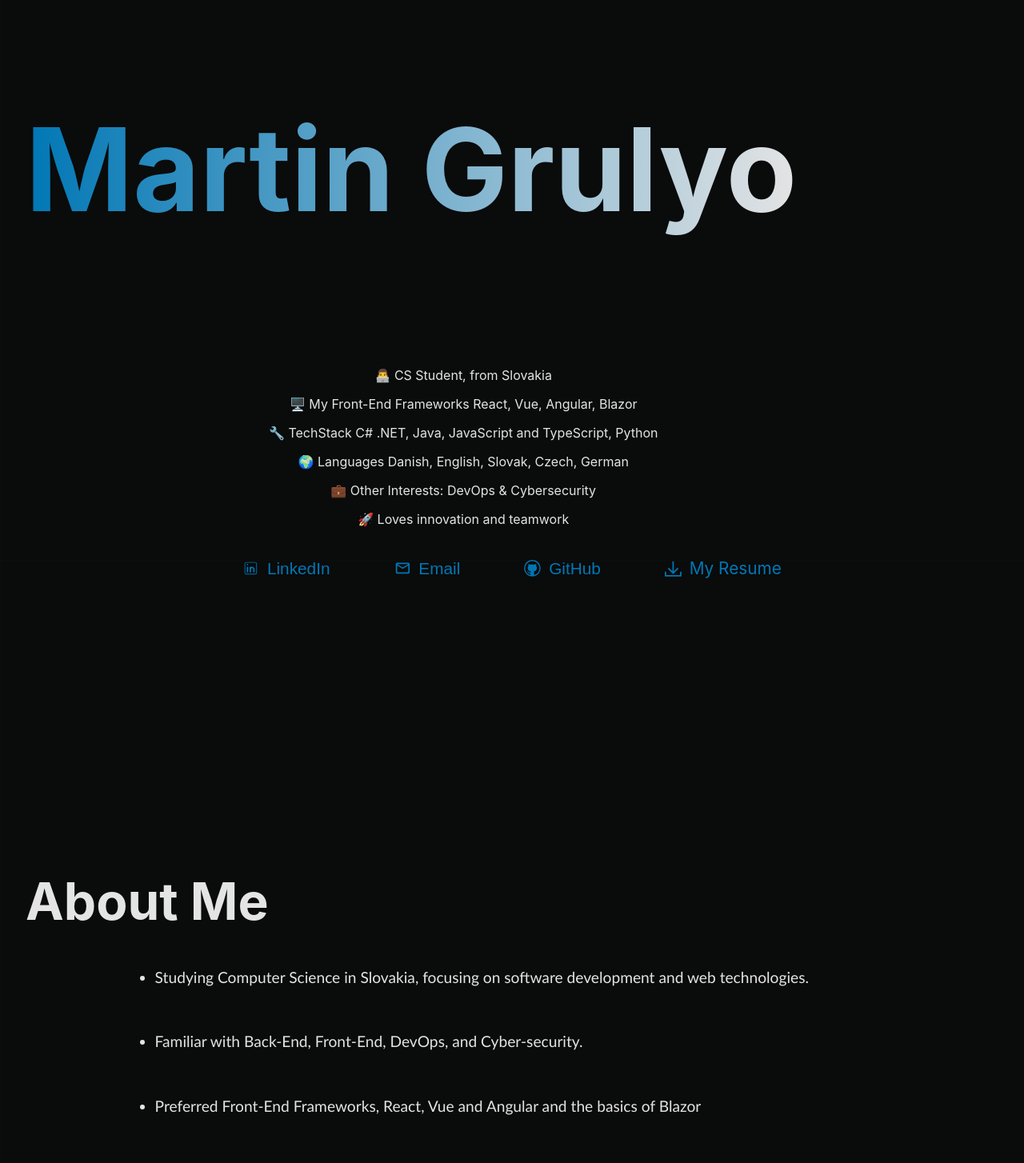
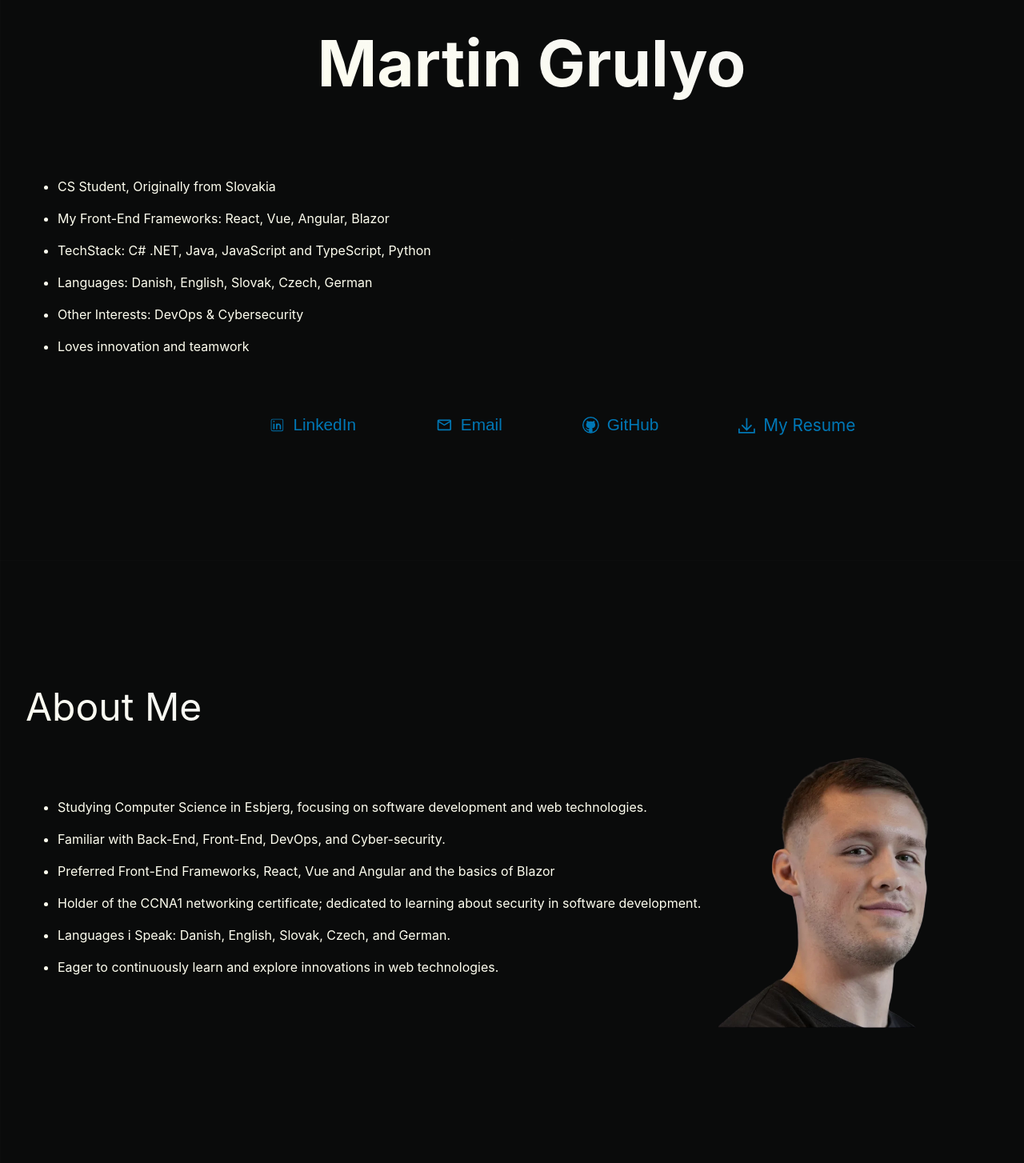
Before and after one commit to mrtng1/PersonalWebsite, a React (Create React App) app: page / in a window 1280 px wide. Shown: the part 100-1554 px from the top of the page at 80% size. Built offline with nearby package versions, Linux system fonts and the light colour scheme.

Commit message:
big changes

```diff
--- a/src/App.css
+++ b/src/App.css
@@ -2,6 +2,60 @@ body, html {
     margin: 0;
     padding: 0;
     overflow-x: hidden;
+}
+
+.headerText {
+    margin-left: 30%;
+    align-items: center;
+    font-weight: bold;
+    font-size: 5em;
+    background: linear-gradient(to bottom left, whitesmoke, #FFFFF0);
+    -webkit-background-clip: text;
+    background-clip: text;
+    color: transparent;
+    display: inline-block;
+}
+
+.subHeaderText {
+    align-items: center;
+    font-size: 3em;
+    margin-right: 20%;
+    padding: 20px 0;
+    background: linear-gradient(to bottom left, whitesmoke, #FFFFF0);
+    -webkit-background-clip: text;
+    background-clip: text;
+    color: transparent;
+    display: inline-block;
+
+}
+
+.aboutMe {
+    color: #FFFFF0;
+    align-items: center;
+}
+
+.headshot {
+    max-width: 350px; /* Make the image smaller */
+    height: auto; /* Maintain aspect ratio */
+    margin-left: 20px; /* Space between image and text */
+}
+
+.aboutMeContent {
+    display: flex;
+    align-items: center; /* Vertically align items in the middle */
+    justify-content: space-between; /* Space between text and image */
+}
+
+.basicText {
+    color: #FFFFF0;
+    align-items: center;
+}
+
+.contactInfo {
+    display: flex;
+    gap: 40px;
+    margin-left: 22.5%;
+    margin-top: 5%;
 }
 
 .main-container {
@@ -9,22 +63,12 @@ body, html {
     flex-direction: column;
     align-items: center;
     min-height: 100vh;
-    padding: 30px 0;
     background-image: radial-gradient(circle at center, rgba(255, 255, 255, 0.005) 0, rgba(255, 255, 255, 0.005) 1px, transparent 1px),
     linear-gradient(to right, rgba(255, 255, 255, 0.01) 1px, transparent 1px),
     linear-gradient(to bottom, rgba(255, 255, 255, 0.01) 1px, transparent 1px);
     background-size: 3.5px 3.5px;
     background-attachment: fixed;
     background-color: #0A0B0B;
-}
-
-.contactInfo {
-    display: flex;
-    flex-direction: row;
-    justify-content: center;
-    align-items: center;
-    gap: 20px;
-    margin-top: 2%
 }
 
 .middle {
@@ -34,48 +78,9 @@ body, html {
     margin-top: 3%;
     padding: 2%;
 }
-.headerText {
-    color: transparent;
-    background-image: linear-gradient(to right, #0077B5, #e4e4e4);
-    -webkit-background-clip: text;
-    background-clip: text;
-    font-size: 9em;
-    font-weight: bold;
-    text-align: center;
-    margin-right: 0%;
-    padding: 0;
-    display: inline-block;
-}
 
-.subHeaderText {
-    color: #e4e4e4;
-    font-size: 4em;
-    font-weight: bold;
-    margin-right: 25%;
-    padding: 0;
-}
-
-.aboutMe {
-    color: #e4e4e4;
-    font-size: 1em;
-    margin-top: 1%;
-    margin-right: 10%;
-    margin-bottom: 2%;
-    text-align: center;
-
-}
-
-.basicText {
-    color: #e4e4e4;
-    font-size: 1.2em;
-    margin-top: 3%;
-    margin-left: 10%;
-    margin-right: 10%;
-    line-height: 2.1;
-    font-family: Futura, "Trebuchet MS", Arial, sans-serif;
-}
-
-.textSection, .mailSection {
+.textSection {
+    align-items: center;
     width: 95%;
     margin: 0 auto 100px;
     padding: 50px 0;
@@ -83,9 +88,9 @@ body, html {
 }
 
 .footerSection {
-    width: 100%;
+    width: 120%;
     height: 120%;
-    padding: 20px 0;
+
     margin: 0;
 }
 
@@ -104,7 +109,7 @@ body, html {
     background-color: #1A1C1D;
     border: 1px solid #2A2C2D;
     border-radius: 5px;
-    color: white;
+    color: #FFFFF0;
     transition: transform 0.1s;
 }
 
@@ -114,7 +119,7 @@ body, html {
 }
 
 .spaceDivider{
-    height: 150px;
+    height: 75px;
 }
 
 .halfDivider {
@@ -181,7 +186,7 @@ body, html {
     .contactInfo {
         flex-wrap: wrap; /* Allow contact info items to wrap onto the next line if space is constrained */
         gap: 5px; /* Reduce the gap for smaller screens */
-        margin-top: 15%;
+        margin-top: 15%; /* Adjust top margin to ensure consistent spacing */
     }
 
     .textSection {
--- a/src/App.js
+++ b/src/App.js
@@ -6,13 +6,13 @@ import { ScrollToPlugin } from "gsap/ScrollToPlugin";
 
 import SkillsComponent from "./Components/SkillsComponent";
 import AboutMeComponent from "./Components/AboutMeComponent";
-import HeadComponent from "./Components/HeadComponent";
+import IntroComponent from "./Components/IntroComponent";
 import ContactInfo from "./Components/ContactInfo";
 import ProjectsComponent from "./Components/ProjectsComponent";
 import FooterComponent from "./Components/FooterComponent";
 
 function App() {
-    useEffect(() => {
+    /**useEffect(() => {
         gsap.registerPlugin(ScrollToPlugin);
 
         const sections = gsap.utils.toArray('.textSection, .mailSection, .footerSection');
@@ -56,11 +56,12 @@ function App() {
             window.removeEventListener('wheel', handleWheel); // Clean up event listener
         };
     }, []);
+    **/
 
     return (
         <div className="main-container">
             <div className="textSection">
-                <HeadComponent />
+                <IntroComponent />
                 <ContactInfo />
             </div>
             <div className="spaceDivider"></div>
@@ -76,7 +77,6 @@ function App() {
                 <ProjectsComponent/>
             </div>
             <div className="spaceDivider"></div>
-            <div className="halfDivider"></div>
             <div className="footerSection">
             <FooterComponent></FooterComponent>
             </div>
--- a/src/Components/AboutMeComponent.js
+++ b/src/Components/AboutMeComponent.js
@@ -1,23 +1,27 @@
 import React from 'react';
 import '.././App.css';
+import headshot from '../sources/headshot.png';
 
 function AboutMeComponent() {
     return (
-        <div>
+        <div className="aboutMeContainer">
             <div className="subHeaderText disableUserSelect">About Me</div>
-            <ul className="basicText">
-                <li>Studying Computer Science in Slovakia, focusing on software development and web technologies.</li>
+            <div className="aboutMeContent">
+                <ul className="basicText">
+                <li>Studying Computer Science in Esbjerg, focusing on software development and web technologies.</li>
                 <br></br>
                 <li>Familiar with Back-End, Front-End, DevOps, and Cyber-security.</li>
                 <br></br>
                 <li>Preferred Front-End Frameworks, React, Vue and Angular and the basics of Blazor</li>
                 <br></br>
-                <li>Holder of a CCNA1 networking certificate; dedicated to learning about security in software development.</li>
+                <li>Holder of the CCNA1 networking certificate; dedicated to learning about security in software development.</li>
                 <br></br>
                 <li>Languages i Speak: Danish, English, Slovak, Czech, and German.</li>
                 <br></br>
                 <li>Eager to continuously learn and explore innovations in web technologies.</li>
             </ul>
+            <img src={headshot} alt="Martin Grulyo" className="headshot" />
+        </div>
         </div>
     );
 }
--- a/src/Components/HeadComponent.js
+++ /dev/null
@@ -1,20 +0,0 @@
-import React from 'react';
-import '.././App.css';
-
-function HeadComponent() {
-    return (
-        <div className="headerSection">
-            <p className="headerText disableUserSelect">Martin Grulyo</p>
-            <div className="aboutMe disableUserSelect">
-                <p>👨‍💻 CS Student, from Slovakia</p>
-                <p>🖥️ My Front-End Frameworks React, Vue, Angular, Blazor</p>
-                <p>🔧 TechStack C# .NET, Java, JavaScript and TypeScript, Python</p>
-                <p>🌍 Languages Danish, English, Slovak, Czech, German</p>
-                <p>💼 Other Interests: DevOps & Cybersecurity</p>
-                <p>🚀 Loves innovation and teamwork</p>
-            </div>
-        </div>
-    );
-}
-
-export default HeadComponent
--- /dev/null
+++ b/src/Components/IntroComponent.js
@@ -0,0 +1,22 @@
+import React from 'react';
+import '.././App.css';
+
+function IntroComponent() {
+    return (
+        <div className="headerSection">
+            <p className="headerText disableUserSelect">Martin Grulyo</p>
+            <div className="aboutMe disableUserSelect">
+                <ul>
+                    <li>CS Student, Originally from Slovakia</li> <br></br>
+                    <li>My Front-End Frameworks: React, Vue, Angular, Blazor</li> <br></br>
+                    <li>TechStack: C# .NET, Java, JavaScript and TypeScript, Python</li> <br></br>
+                    <li>Languages: Danish, English, Slovak, Czech, German</li> <br></br>
+                    <li>Other Interests: DevOps & Cybersecurity</li> <br></br>
+                    <li>Loves innovation and teamwork</li>
+                </ul>
+            </div>
+        </div>
+    );
+}
+
+export default IntroComponent
--- a/src/Components/Projects.css
+++ b/src/Components/Projects.css
@@ -16,6 +16,7 @@
     aspect-ratio: 3 / 1;
     text-align: center;
     transition: transform 0.3s ease;
+    min-height: 100px;
 }
 
 .project-card:hover {
@@ -65,3 +66,10 @@
     min-width: 15px;
     max-height: 25px;
 }
+
+@media (max-width: 600px) {
+    .project-card {
+        aspect-ratio: auto;
+        min-height: 200px;
+    }
+}
```
Also changed, not shown: src/sources/headshot.png (added).
